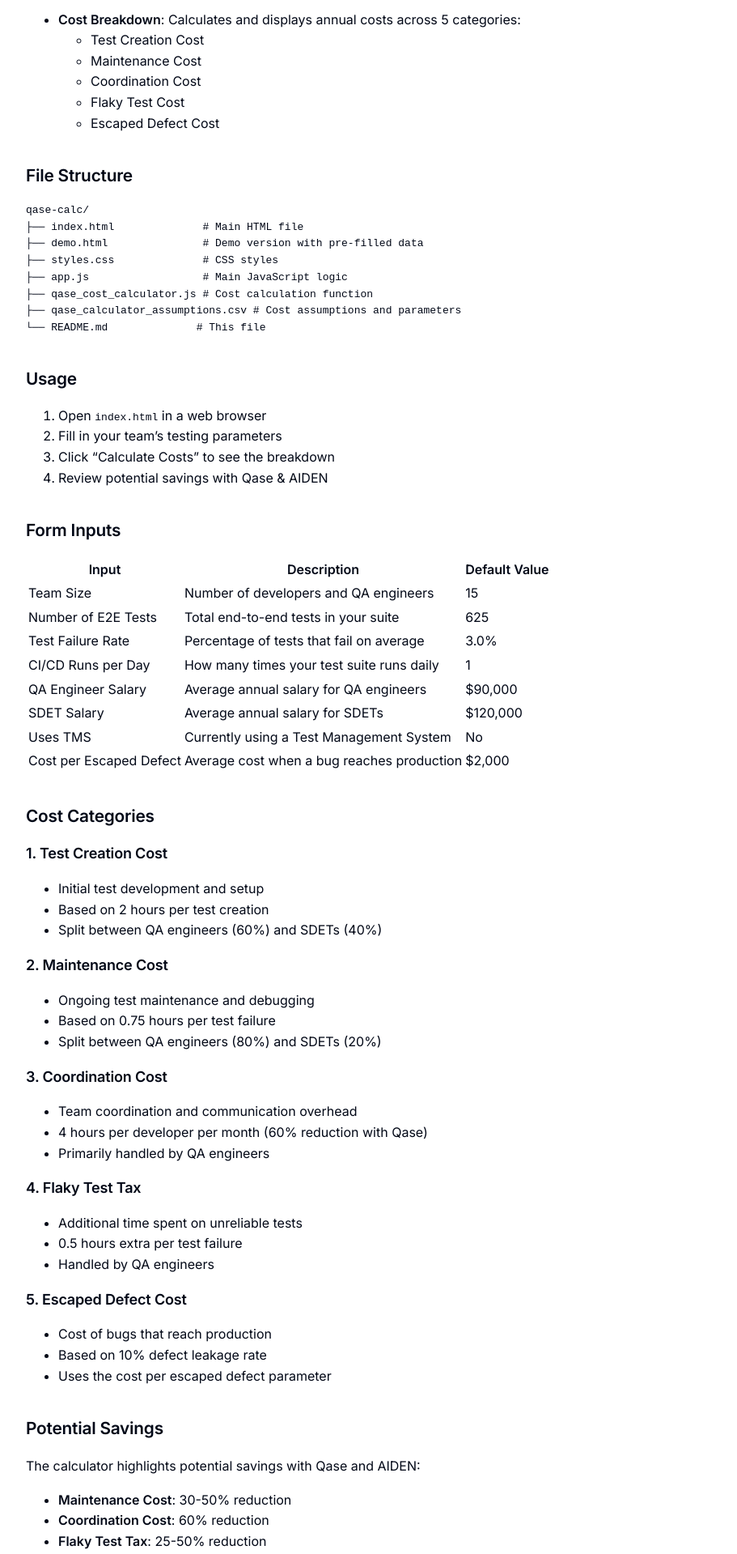
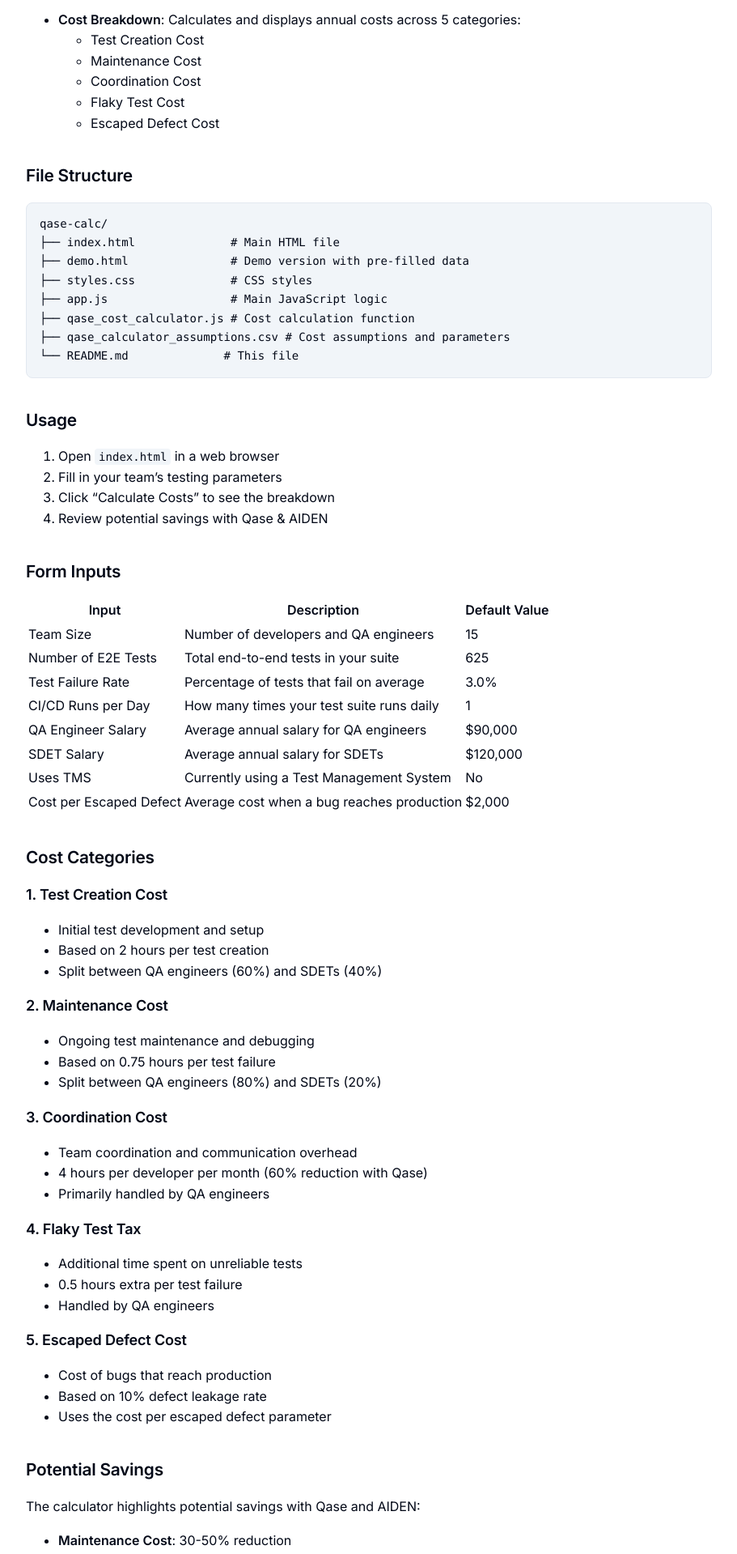
Before and after one commit to BeyondQuality/beyondquality, a Jekyll site: the page built from calc/README.md, in a window 1280 px wide. Shown: the part 436-2355 px from the top of the page at 81% size, without its empty margins (184-1095 px from the left). Built offline with Jekyll 4.4.1, drawn with Linux system fonts in a browser that asks for light colours; our own code applies the rules of GitHub Pages for plain Markdown files.

Commit message:
styles for the code blocks

```diff
--- a/assets/css/custom.css
+++ b/assets/css/custom.css
@@ -5,6 +5,7 @@
   --background: 0 0% 100%;
   --foreground: 222.2 84% 4.9%;
   --muted-foreground: 215.4 16.3% 46.9%;
+  --muted: 210 40% 96.1%;
   --border: 214.3 31.8% 91.4%;
 
   /* Two families, strict roles:
@@ -12,6 +13,7 @@
      - sans (Inter): everything else, hierarchy by size/weight/colour */
   --font-display: 'Fraunces', 'Georgia', serif;
   --font-sans: 'Inter', ui-sans-serif, system-ui, sans-serif, "Apple Color Emoji", "Segoe UI Emoji", "Segoe UI Symbol", "Noto Color Emoji";
+  --font-mono: ui-monospace, 'SF Mono', Menlo, Consolas, 'Liberation Mono', monospace;
   --accent: #ed6736;
 
   --container-max-width: 896px;
@@ -271,6 +273,41 @@
   color: hsl(var(--muted-foreground));
 }
 
+/* Code. Blocks in the research chapters are mostly prompts (plain English the
+   reader pastes into an agent), so long lines wrap like prose instead of
+   forcing a horizontal scroll; real newlines and indentation are preserved.
+   overflow-x is a safety net for anything unbreakable. A quiet tint sets the
+   blocks off from body text. */
+pre {
+  background-color: hsl(var(--muted));
+  border: 1px solid hsl(var(--border));
+  border-radius: var(--radius);
+  padding: 0.875rem 1rem;
+  margin: 0 0 1rem 0;
+  font-size: 0.875rem;
+  line-height: 1.6;
+  white-space: pre-wrap;
+  overflow-wrap: break-word;
+  overflow-x: auto;
+}
+
+code {
+  font-family: var(--font-mono);
+  font-size: 0.875em;
+  background-color: hsl(var(--muted));
+  padding: 0.125rem 0.3rem;
+  border-radius: calc(var(--radius) / 2);
+}
+
+/* Inside a block the pre carries the tint and sizing; the code element adds
+   nothing on top. */
+pre code {
+  font-size: inherit;
+  background-color: transparent;
+  padding: 0;
+  border-radius: 0;
+}
+
 /* About / intro */
 .about-content {
   font-size: 1rem;
```
